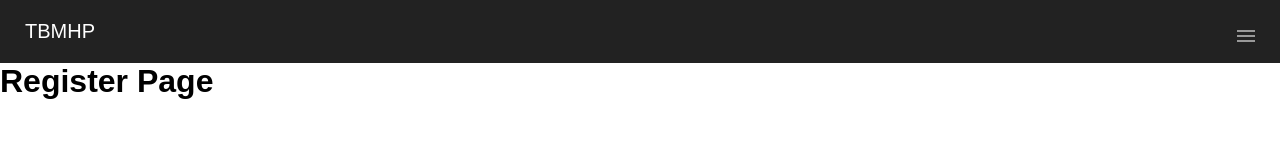
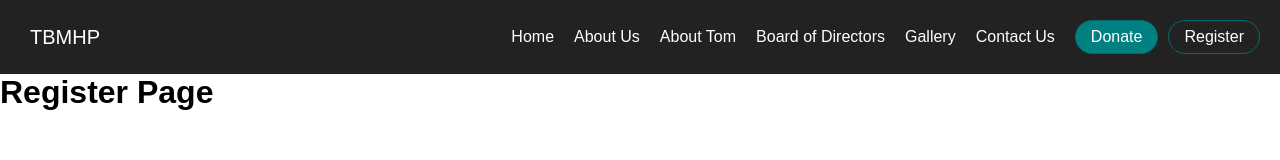
Before and after one commit to harperal/navbar, a plain HTML site: page register.html in a window 1280 px wide. Drawn offline with Linux system fonts and the light colour scheme.

Commit message:
desktop and tablet menu

```diff
--- a/main.css
+++ b/main.css
@@ -94,3 +94,70 @@ a:hover {
 .bars::after{
     top: -5px;
 }
+
+/* Tablet Menu */
+@media all and (min-width: 468px){
+    .menu{
+        justify-content: center;
+    }
+    .logo{
+        flex: 1;
+    }
+    .item.button{
+        width: auto;
+        order: 1;
+        display: block;
+    }
+    .toggle {
+        order: 2;
+    }
+    .button.secondary{
+        border: 0;
+    }
+    .button a{
+        text-decoration: none;
+        padding: 7px 15px;
+        background: teal;
+        border: 1px solid #006d6d;
+        border-radius: 50em;
+    }
+    .button.secondary a{
+        background: transparent;
+    }
+    .button a:hover{
+        transition: all .25s;
+    }
+    .button:not(.secondary) a:hover{
+        background: #006d6d;
+        border-color: #005959;
+    }
+    .button.secondary a:hover{
+        color: #ddd;
+    }
+}
+
+/* Desktop menu */
+@media all and (min-width: 768px) {
+    .item{
+        display: block;
+        width: auto;
+    }
+    .toggle{
+        display: none;
+    }
+    .logo{
+        order: 0;
+    }
+    .item{
+        order: 1;
+    }
+    .button {
+        order: 2;
+    }
+    .menu li{
+        padding: 15px 10px;
+    }
+    .menu li.button{
+        padding-right: 0;
+    }
+}
--- a/register.html
+++ b/register.html
@@ -5,6 +5,7 @@
     <meta name="viewport" content="width=device-width, initial-scale=1.0">
     <link rel="stylesheet" href="main.css">
     <title>Document</title>
+
 </head>
 <body>
     <nav>
@@ -15,9 +16,9 @@
             <li class="item"><a href="abouttom.html">About Tom</a></li>
             <li class="item"><a href="board.html">Board of Directors</a></li>
             <li class="item"><a href="gallery.html">Gallery</a></li>
+            <li class="item"><a href="contactus.html">Contact Us</a></li>
             <li class="item button"><a href="donate.html">Donate</a></li>
             <li class="item button secondary"><a href="register.html">Register</a></li>
-            <li class="item"><a href="contactus.html">Contact Us</a></li>
             <li class="toggle"><a href="#"><span class="bars"></span></a></li>
         </ul>
     </nav>
```
